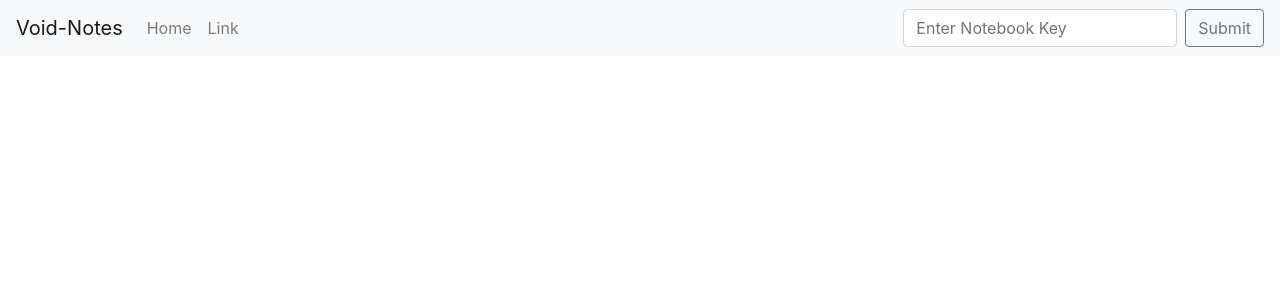
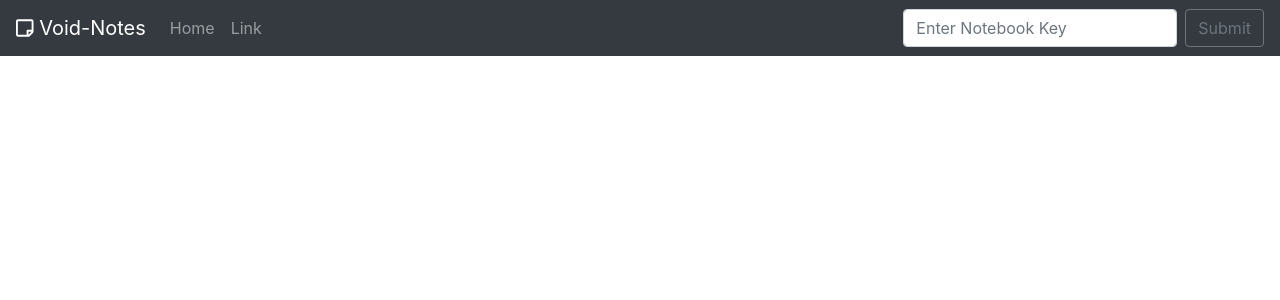
Before and after one commit to daspe/void-notes, a React (Create React App) app: page / in a window 1280 px wide. Shown: the top 300 px of the page. Built offline with nearby package versions, Linux system fonts and the light colour scheme.

Commit message:
Changes to navbar. Font Awesome icons.

```diff
--- a/package.json
+++ b/package.json
@@ -3,6 +3,10 @@
   "version": "0.1.0",
   "private": true,
   "dependencies": {
+    "@fortawesome/fontawesome-svg-core": "^1.2.34",
+    "@fortawesome/free-regular-svg-icons": "^5.15.2",
+    "@fortawesome/free-solid-svg-icons": "^5.15.2",
+    "@fortawesome/react-fontawesome": "^0.1.14",
     "@testing-library/jest-dom": "^5.11.9",
     "@testing-library/react": "^11.2.5",
     "@testing-library/user-event": "^12.7.1",
@@ -12,7 +16,6 @@
     "react-dom": "^17.0.1",
     "react-router-dom": "^5.2.0",
     "react-scripts": "4.0.2",
-    "styled-components": "^5.2.1",
     "web-vitals": "^1.1.0"
   },
   "scripts": {
--- a/public/index.html
+++ b/public/index.html
@@ -24,15 +24,6 @@
       work correctly both with client-side routing and a non-root public URL.
       Learn how to configure a non-root public URL by running `npm run build`.
     -->
-    <!-- Bootstrap CSS -->
-    <link
-      rel="stylesheet"
-      href="https://maxcdn.bootstrapcdn.com/bootstrap/4.6.0/css/bootstrap.min.css"
-      integrity="sha384-B0vP5xmATw1+K9KRQjQERJvTumQW0nPEzvF6L/Z6nronJ3oUOFUFpCjEUQouq2+l"
-      crossorigin="anonymous"
-    />
-    <!-- Font Awesome Kit -->
-    <script src="https://kit.fontawesome.com/2befb79c4b.js" crossorigin="anonymous"></script>
     <title>React App</title>
   </head>
   <body>
--- a/src/App.js
+++ b/src/App.js
@@ -5,11 +5,16 @@ import {
   Route,
   Link,
 } from 'react-router-dom';
+import { library } from '@fortawesome/fontawesome-svg-core';
+import { faCheckSquare, faStickyNote } from '@fortawesome/free-regular-svg-icons';
 import NavigationBar from './components/NavigationBar/NavigationBar';
 import Notebook from './components/Notebook/Notebook';
 import NbKeyForm from './components/NbKeyForm/NbKeyForm';
 import 'bootstrap/dist/css/bootstrap.min.css';
 import './App.css';
+
+// Add icons to Font Awesome library
+library.add(faCheckSquare, faStickyNote);
 
 const API_URL = 'http://localhost:3001/'; // Void-Notes-API URL
 
@@ -54,32 +59,23 @@ class App extends Component {
   }
 
   onSubmitNbKey = () => {
-    console.log('this works');
+    console.log(this.state.inputNbKey);
   }
 
   render() {
     return (
       <Router>
         <div>
-          {/* <ul>
-            <li>
-              <Link to="/">Home</Link>
-            </li>
-            <li>
-              <Link to="/vn">Notebook</Link>
-            </li>
-          </ul> */}
-
+          <NavigationBar
+            nbLoaded={this.state.nbLoaded}
+            onChange={this.onChangeNbKey}
+            onSubmit={this.onSubmitNbKey}
+          />
           <Switch>
             <Route path="/">
-              <NavigationBar />
-              {/* <NbKeyForm
-                onChange={this.onChangeNbKey}
-                onSubmit={this.onSubmitNbKey}
-              /> */}
+
             </Route>
             <Route path="/vn">
-              <NavigationBar />
               {/* <Notebook nb={this.state.nb} notes={this.state.notes}/> */}
             </Route>
           </Switch>
--- a/src/components/NavigationBar/NavigationBar.js
+++ b/src/components/NavigationBar/NavigationBar.js
@@ -7,11 +7,15 @@ import {
   FormControl,
   Button
 } from 'react-bootstrap';
+import { FontAwesomeIcon } from '@fortawesome/react-fontawesome'
 
-function NavigationBar() {
+function NavigationBar({ nbLoaded, onChange, onSubmit }) {
   return (
-    <Navbar bg="light" expand="sm">
-      <Navbar.Brand href="/">Void-Notes</Navbar.Brand>
+    <Navbar bg="dark" variant="dark" expand="md">
+      <Navbar.Brand href="/">
+        <FontAwesomeIcon icon={['far', 'sticky-note']} />
+        {' '}Void-Notes
+      </Navbar.Brand>
       <Navbar.Toggle aria-controls="basic-navbar-nav" />
       <Navbar.Collapse id="basic-navbar-nav">
         <Nav className="mr-auto">
@@ -19,8 +23,8 @@ function NavigationBar() {
           <Nav.Link href="/vn">Link</Nav.Link>
         </Nav>
         <Form inline>
-          <FormControl type="text" placeholder="Enter Notebook Key" className="mr-sm-2" />
-          <Button variant="outline-secondary">Submit</Button>
+          <FormControl type="text" placeholder="Enter Notebook Key" className="mr-sm-2" onChange={onChange}/>
+          <Button variant="outline-secondary" onClick={onSubmit}>Submit</Button>
         </Form>
       </Navbar.Collapse>
     </Navbar>
```
Also changed, not shown: 1 other file (tests, documents, lock files or other folders).
